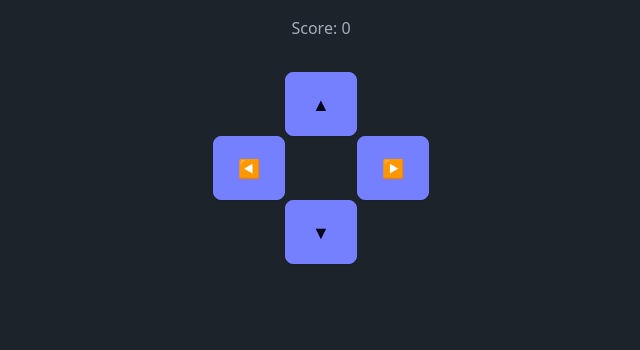
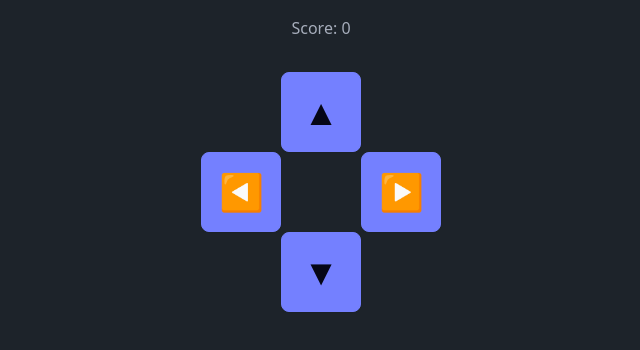
Before and after one commit to CharlesTaylor7/browser-snake, a plain HTML site: page index.html in a window 1280 px wide. Shown: the whole page, without its empty margins (319-959 px from the left). Drawn offline with nearby package versions, Linux system fonts and the light colour scheme.

Commit message:
Square buttons

```diff
--- a/index.html
+++ b/index.html
@@ -262,13 +262,13 @@
       </table>
       <section class="grid grid-cols-3" id="controls">
         <div class=""></div>
-        <button class="btn btn-lg btn-primary" _="on click steer('up')">▲</button>
+        <button class="btn h-20 w-20 p-0 btn-primary text-4xl" _="on click steer('up')">▲</button>
         <div class=""></div>
-        <button class="btn btn-lg btn-primary" _="on click steer('left')">◀</button>
+        <button class="btn h-20 w-20 p-0 btn-primary text-4xl" _="on click steer('left')">◀</button>
         <div class=""></div>
-        <button class="btn btn-lg btn-primary" _="on click steer('right')">▶</button>
+        <button class="btn h-20 w-20 p-0 btn-primary text-4xl" _="on click steer('right')">▶</button>
         <div class=""></div>
-        <button class="btn btn-lg btn-primary" _="on click steer('down')">▼</button>
+        <button class="btn h-20 w-20 p-0 btn-primary text-4xl" _="on click steer('down')">▼</button>
         <div class=""></div>
       </section>
     </main>
```
